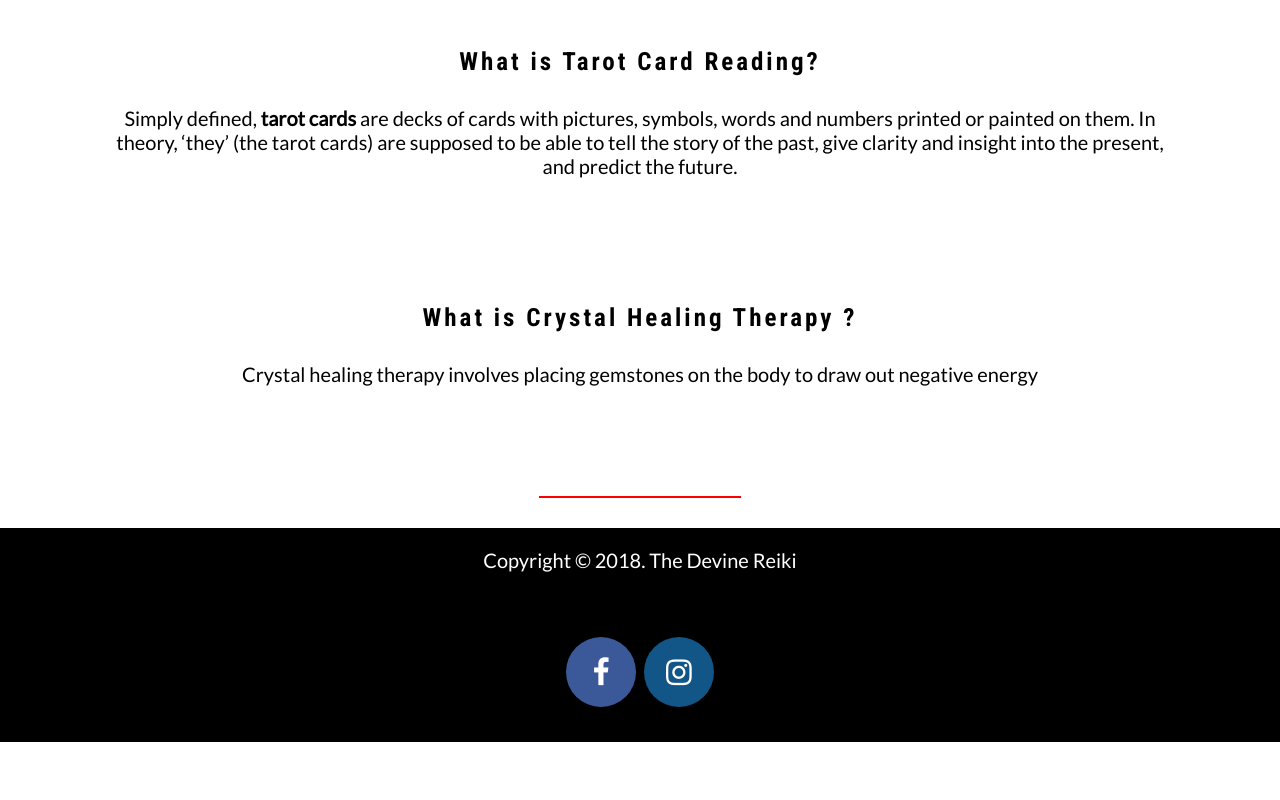
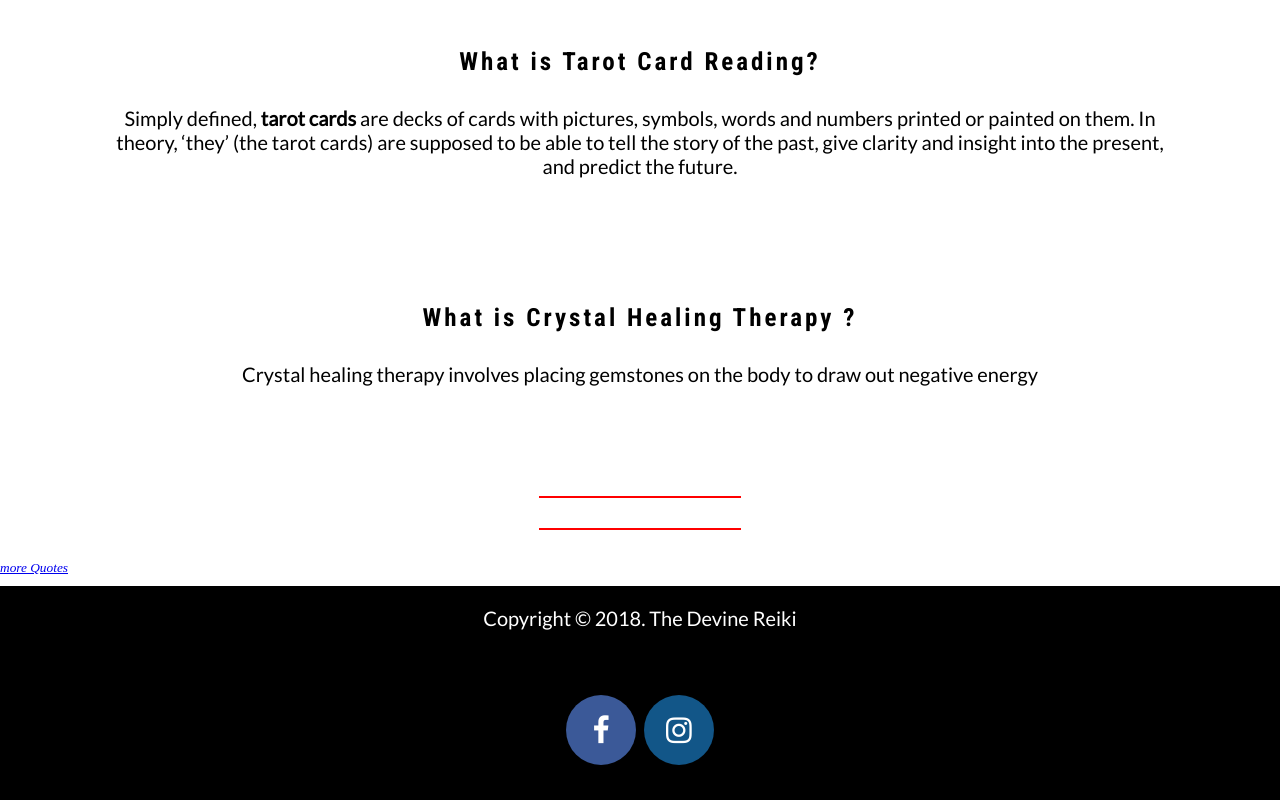
Before and after one commit to kiranjitk/devinereiki, a plain HTML site: page faq.html in a window 1280 px wide. Shown: the part 1373-2173 px from the top of the page. Before the commit the page ends 2115 px from the top, so only its background shows below. Drawn offline with nearby package versions, Linux system fonts and the light colour scheme.

Commit message:
Update faq.html

```diff
--- a/faq.html
+++ b/faq.html
@@ -208,9 +208,13 @@
       <div>
 
         </div>
-
-
-
+<div id="No">
+<center>
+        <hr id="superhr2">
+        </center>
+<script type="text/javascript" src="https://www.brainyquote.com/link/quotebr.js"></script>
+<small><i><a href="https://www.brainyquote.com/quote_of_the_day" target="_blank" rel="nofollow">more Quotes</a></i></small>
+		</div>
 <div id="footer">
 
 
```
